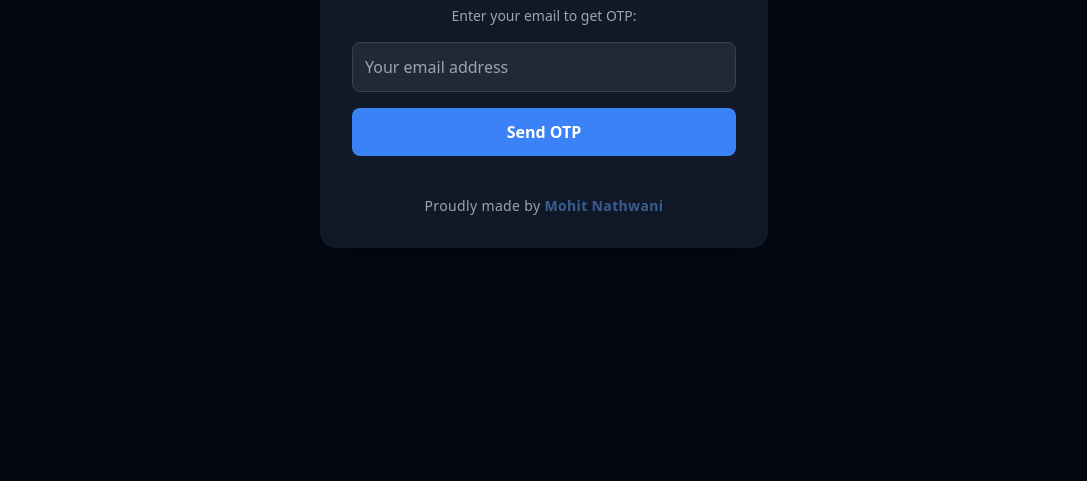
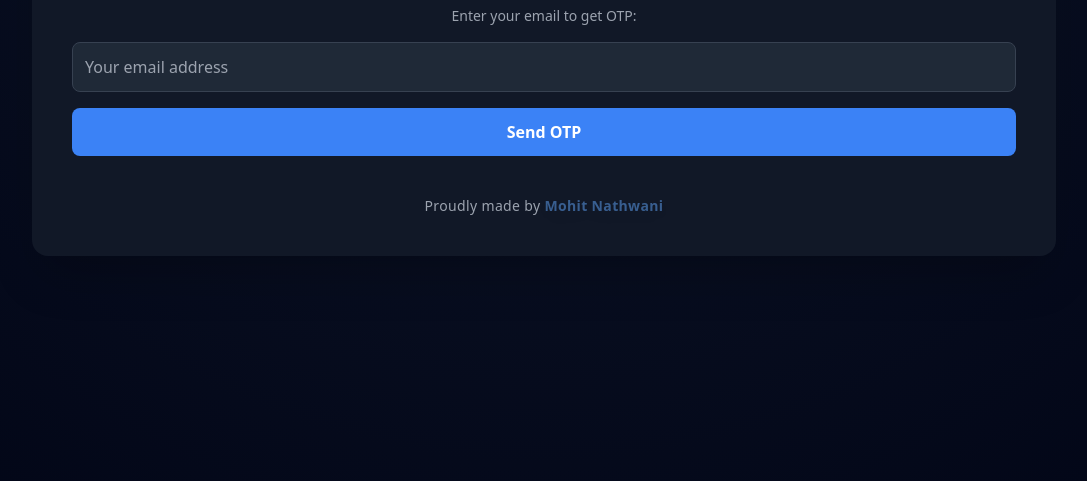
Before and after one commit to mohit-nathwani/company-email-finder, a website: page index.html in a window 1280 px wide. Shown: the part 319-800 px from the top of the page, without its empty margins (96-1183 px from the left). Drawn offline with nearby package versions, Linux system fonts and the light colour scheme.

Commit message:
Update index.html

```diff
--- a/index.html
+++ b/index.html
@@ -4,13 +4,19 @@
   <meta charset="UTF-8" />
   <meta name="viewport" content="width=device-width, initial-scale=1.0" />
   <title>Company Email Finder</title>
+  <style>
+  body { background: radial-gradient(circle at top, #0f172a, #020617); }
+  ::-webkit-scrollbar { width: 8px; }
+  ::-webkit-scrollbar-thumb { background-color: #6366f1; border-radius: 10px; }
+  ::selection { background-color: #4f46e5; color: white; }
+</style>
   <script src="https://cdn.tailwindcss.com"></script>
   <script src="https://cdn.sheetjs.com/xlsx-latest/package/dist/xlsx.full.min.js"></script>
 </head>
 
 <body class="bg-gray-950 text-white min-h-screen flex flex-col items-center justify-center font-sans">
 
-  <div class="bg-gray-900 p-8 rounded-2xl shadow-2xl max-w-md w-full">
+  <div class="bg-gray-900 p-10 rounded-2xl shadow-2xl w-full max-w-5xl mx-auto">
     <h1 class="text-3xl font-bold text-center mb-6 text-blue-400">🔐 Company Email Finder</h1>
 
     <!-- Login Section -->
```
